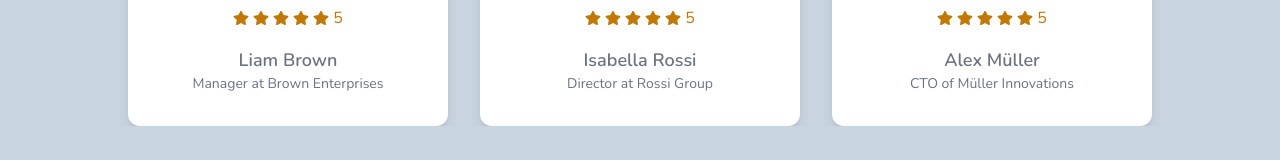
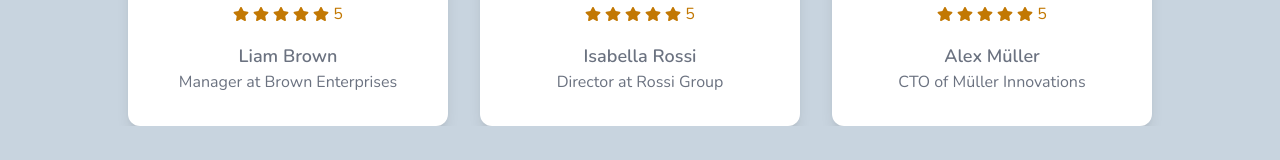
Before and after one commit to Dimarak-Limited-HQ/dimarak.com, a Next.js app: page / in a window 1280 px wide. Shown: the part 2639-2799 px from the top of the page. Built offline with nearby package versions, Linux system fonts and the light colour scheme.

Commit message:
Changed font size

```diff
--- a/src/components/testimonial/Testimonial.tsx
+++ b/src/components/testimonial/Testimonial.tsx
@@ -116,7 +116,7 @@
               <p className="font-semibold text-lg text-gray-500 dark:text-gray-400">
                 {testimonial.name}
               </p>
-              <p className="text-gray-500 dark:text-gray-400 text-sm">
+              <p className="text-gray-500 dark:text-gray-400 text-base">
                 {testimonial.title}
               </p>
             </div>
```
